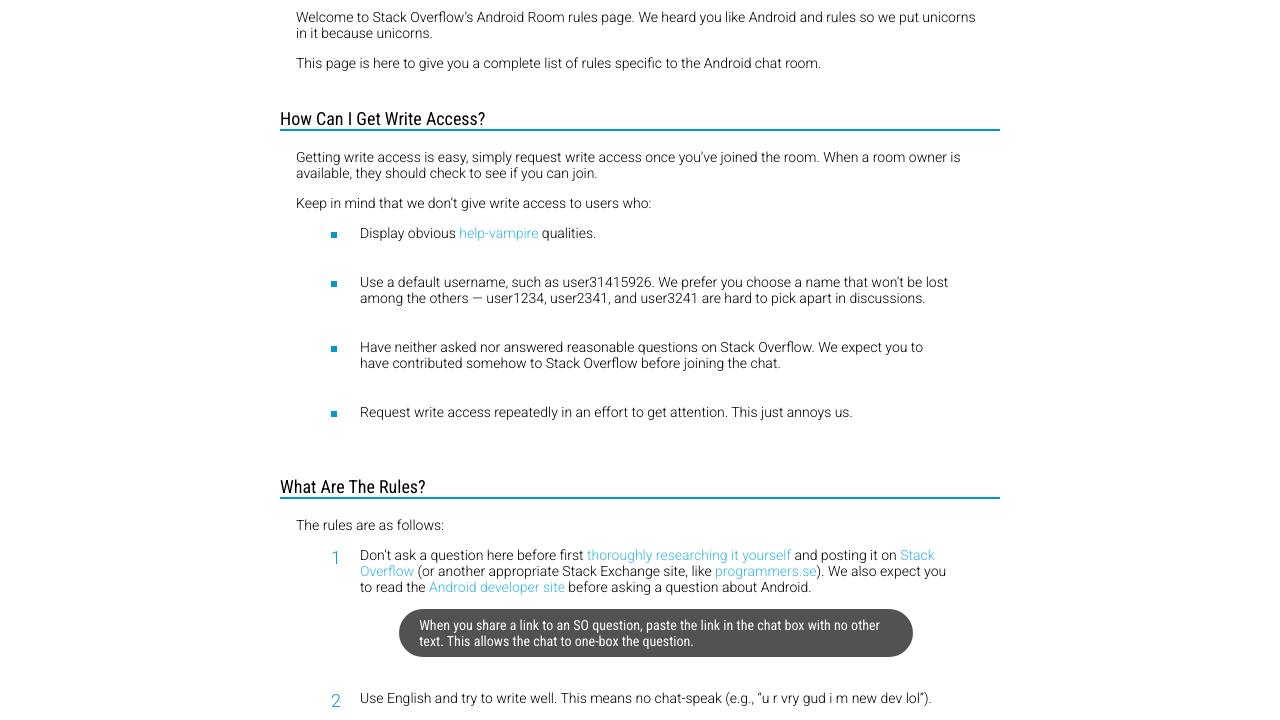
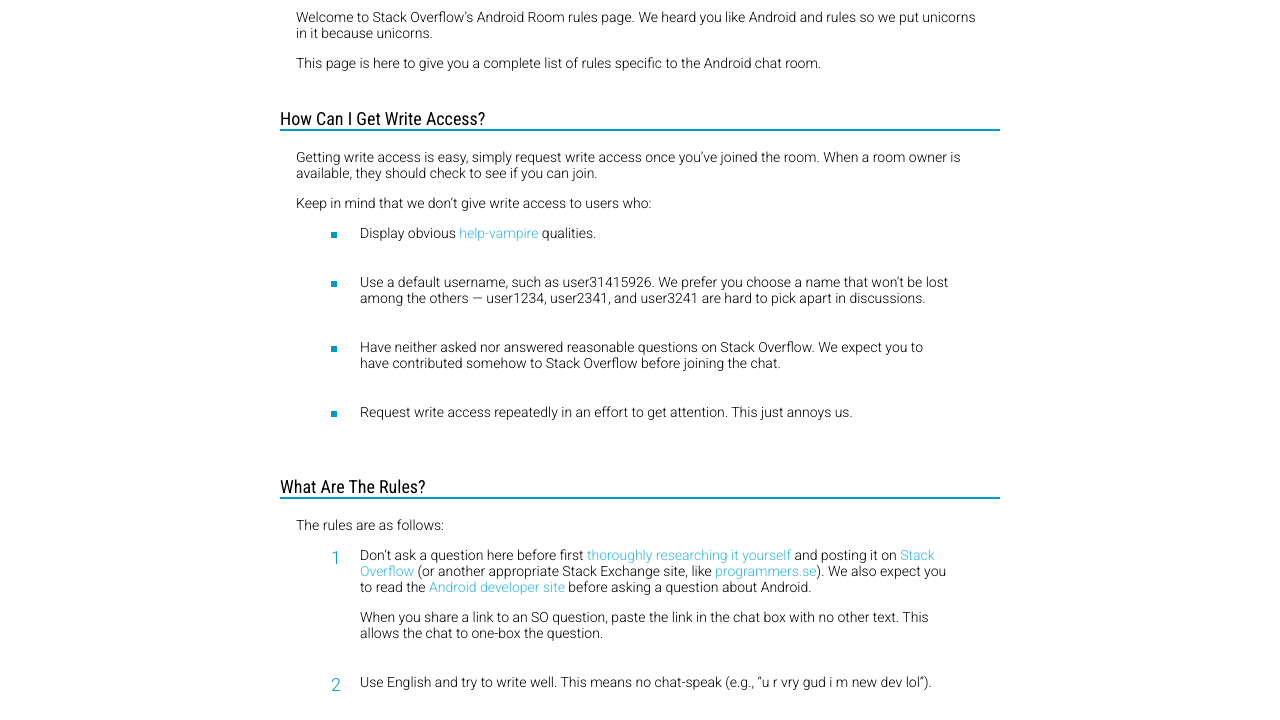
Before and after one commit to room-15/room-15.github.io, a plain HTML site: page index.html in a window 1280 px wide. Shown: the part 57-777 px from the top of the page. Drawn offline with Linux system fonts and the light colour scheme.

Commit message:
Removing "toast" note because it's too distracting/unnecessary.

```diff
--- a/style.css
+++ b/style.css
@@ -105,16 +105,3 @@
   text-align: center;
   color: #0099cc;
 }
-
-p.note {
-  display: block;
-  margin-left: auto;
-  margin-right: auto;
-  max-width: 80%;
-  color: white;
-  background: #525252;
-  border-radius: 32px;
-  padding: 8px 20px;
-  font-family: "Roboto Condensed", "Roboto", "Helvetica Neue", "Helvetica", "Verdana", sans-serif;
-  font-weight: 400;
-}
```
Also changed, not shown: 1 other file.
